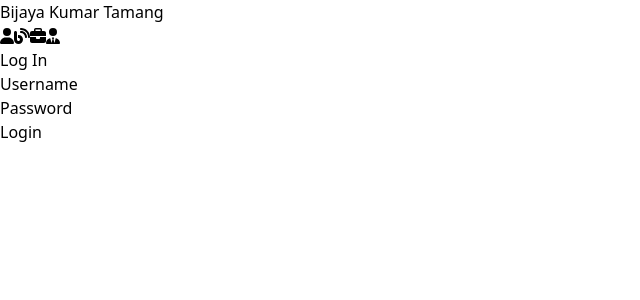
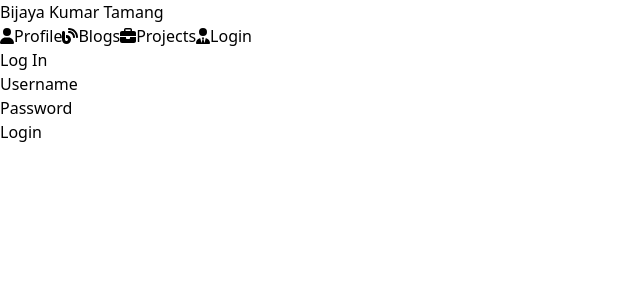
Before and after one commit to beejaytmg/portf, a React (Vite) app: page /login in a window 1280 px wide. Shown: the top 300 px of the page, without its empty margins (0-640 px from the left). Built offline with nearby package versions, Linux system fonts and the light colour scheme.

Commit message:
Your descriptive commit message here

```diff
--- a/src/components/AdminHeader.jsx
+++ b/src/components/AdminHeader.jsx
@@ -21,10 +21,6 @@ const AdminHeader = () => {
             <FontAwesomeIcon icon={faBriefcase} className="text-xl transition duration-300 ease-in-out group-hover:text-yellow-300" />
             <span className="text-xs py-1 px-2 rounded-full opacity-0 transition duration-300 ease-in-out pointer-events-none group-hover:opacity-100 bg-yellow-300">Projects</span>
           </Link>
-          <Link to={"/login"} className="relative group">
-            <FontAwesomeIcon icon={faUserTie} className="text-xl transition duration-300 ease-in-out group-hover:text-yellow-300" />
-            <span className="text-xs py-1 px-2 rounded-full opacity-0 transition duration-300 ease-in-out pointer-events-none group-hover:opacity-100 bg-yellow-300">Login</span>
-          </Link>
           <Link to={"/upload"} className="relative group">
             <FontAwesomeIcon icon={faPlus} className="text-xl transition duration-300 ease-in-out group-hover:text-yellow-300" />
             <span className="text-xs py-1 px-2 rounded-full opacity-0 transition duration-300 ease-in-out pointer-events-none group-hover:opacity-100 bg-yellow-300">Upload</span>
--- a/src/components/Header.jsx
+++ b/src/components/Header.jsx
@@ -1,25 +1,29 @@
 import React from 'react';
 import { FontAwesomeIcon } from '@fortawesome/react-fontawesome';
-import { faUser, faBlog, faBriefcase, faUserTie } from '@fortawesome/free-solid-svg-icons';
+import { faUser, faBlog, faBriefcase, faUserTie, faPlus } from '@fortawesome/free-solid-svg-icons';
 import { Link } from 'react-router-dom';
 
-const Header = () => {
+const AdminHeader = () => {
   return (
     <header className="bg-gradient-to-r from-purple-600 to-indigo-600 text-white py-4">
       <div className="container mx-auto px-4 flex justify-between items-center">
         <h1 className="text font-bold tracking-wider">Bijaya Kumar Tamang</h1>
-        <nav className="flex gap-8">
-          <Link to={"/"}>
-            <FontAwesomeIcon icon={faUser} className="text-xl transition duration-300 ease-in-out hover:text-yellow-300" />
+        <nav className="flex gap-0">
+          <Link to={"/"} className="relative group">
+            <FontAwesomeIcon icon={faUser} className="text-xl transition duration-300 ease-in-out group-hover:text-yellow-300" />
+            <span className="text-xs py-1 px-2 rounded-full opacity-0 transition duration-300 ease-in-out pointer-events-none group-hover:opacity-100 bg-yellow-300">Profile</span>
           </Link>
-          <Link to={"/blogs"}>
-            <FontAwesomeIcon icon={faBlog} className="text-xl transition duration-300 ease-in-out hover:text-yellow-300" />
+          <Link to={"/blogs"} className="relative group">
+            <FontAwesomeIcon icon={faBlog} className="text-xl transition duration-300 ease-in-out group-hover:text-yellow-300" />
+            <span className="text-xs py-1 px-2 rounded-full opacity-0 transition duration-300 ease-in-out pointer-events-none group-hover:opacity-100 bg-yellow-300">Blogs</span>
           </Link>
-          <Link to={"/projects"}>
-            <FontAwesomeIcon icon={faBriefcase} className="text-xl transition duration-300 ease-in-out hover:text-yellow-300" />
+          <Link to={"/projects"} className="relative group">
+            <FontAwesomeIcon icon={faBriefcase} className="text-xl transition duration-300 ease-in-out group-hover:text-yellow-300" />
+            <span className="text-xs py-1 px-2 rounded-full opacity-0 transition duration-300 ease-in-out pointer-events-none group-hover:opacity-100 bg-yellow-300">Projects</span>
           </Link>
-          <Link to={"/login"}>
-            <FontAwesomeIcon icon={faUserTie} className="text-xl transition duration-300 ease-in-out hover:text-yellow-300" />
+          <Link to={"/login"} className="relative group">
+            <FontAwesomeIcon icon={faUserTie} className="text-xl transition duration-300 ease-in-out group-hover:text-yellow-300" />
+            <span className="text-xs py-1 px-2 rounded-full opacity-0 transition duration-300 ease-in-out pointer-events-none group-hover:opacity-100 bg-yellow-300">Login</span>
           </Link>
         </nav>
       </div>
@@ -27,4 +31,4 @@ const Header = () => {
   );
 };
 
-export default Header;
+export default AdminHeader;
```
